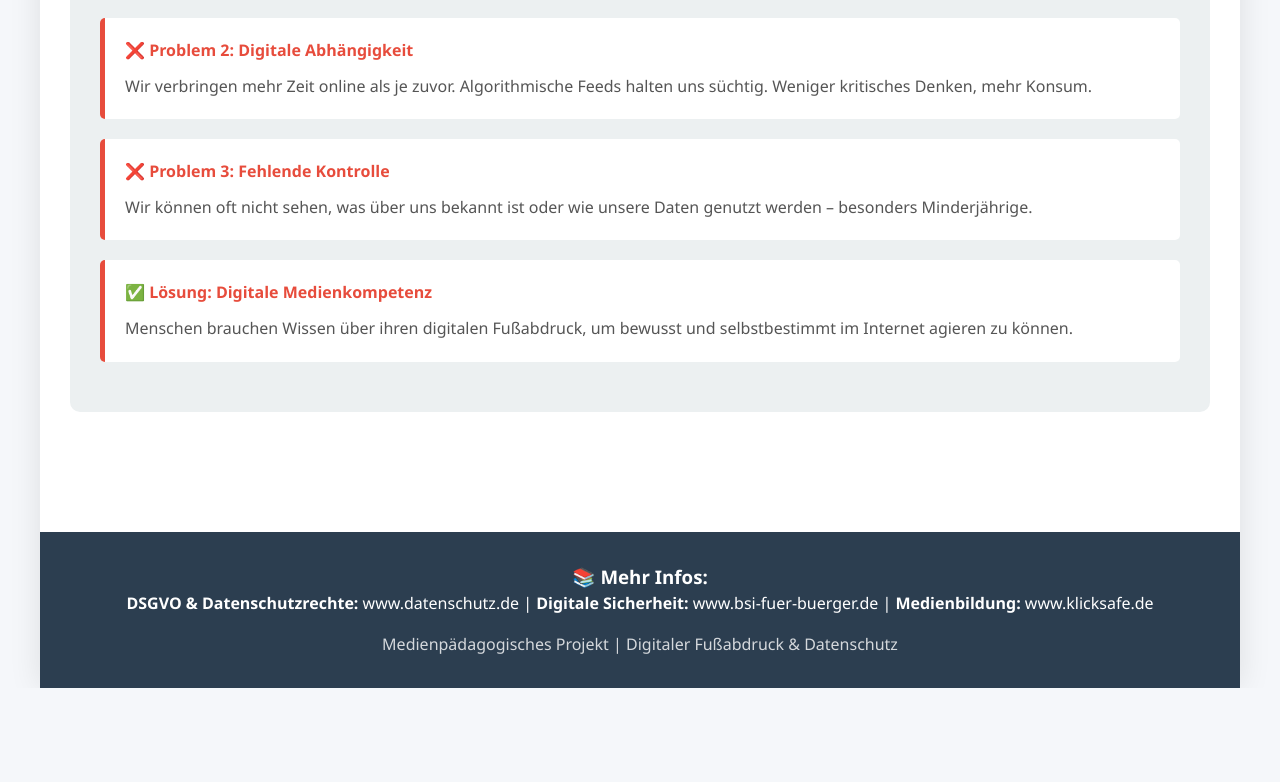
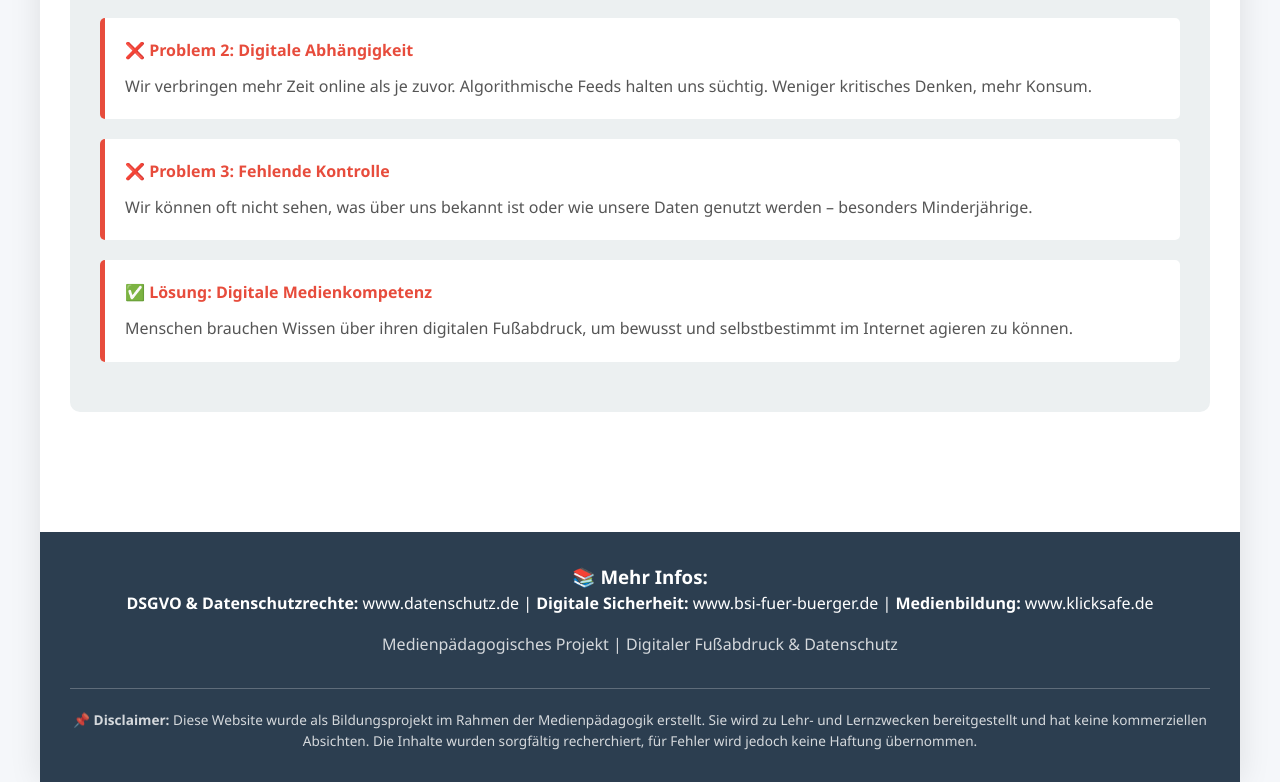
Before and after one commit to vangossl/digitaler-fussabdruck, a plain HTML site: page index.html in a window 1280 px wide. Shown: the part 1207-1989 px from the top of the page. Before the commit the page ends 1895 px from the top, so only its background shows below. Drawn offline with Linux system fonts and the light colour scheme.

Commit message:
disclaimer

```diff
--- a/index.html
+++ b/index.html
@@ -685,6 +685,10 @@
             <h3>📚 Mehr Infos:</h3>
             <p><strong>DSGVO & Datenschutzrechte:</strong> www.datenschutz.de | <strong>Digitale Sicherheit:</strong> www.bsi-fuer-buerger.de | <strong>Medienbildung:</strong> www.klicksafe.de</p>
             <p style="margin-top: 15px; opacity: 0.8;">Medienpädagogisches Projekt | Digitaler Fußabdruck & Datenschutz</p>
+
+            <div style="margin-top: 30px; padding-top: 20px; border-top: 1px solid rgba(255,255,255,0.3); font-size: 0.85em; opacity: 0.8;">
+                <p><strong>📌 Disclaimer:</strong> Diese Website wurde als Bildungsprojekt im Rahmen der Medienpädagogik erstellt. Sie wird zu Lehr- und Lernzwecken bereitgestellt und hat keine kommerziellen Absichten. Die Inhalte wurden sorgfältig recherchiert, für Fehler wird jedoch keine Haftung übernommen.</p>
+            </div>
         </footer>
     </div>
 
```
